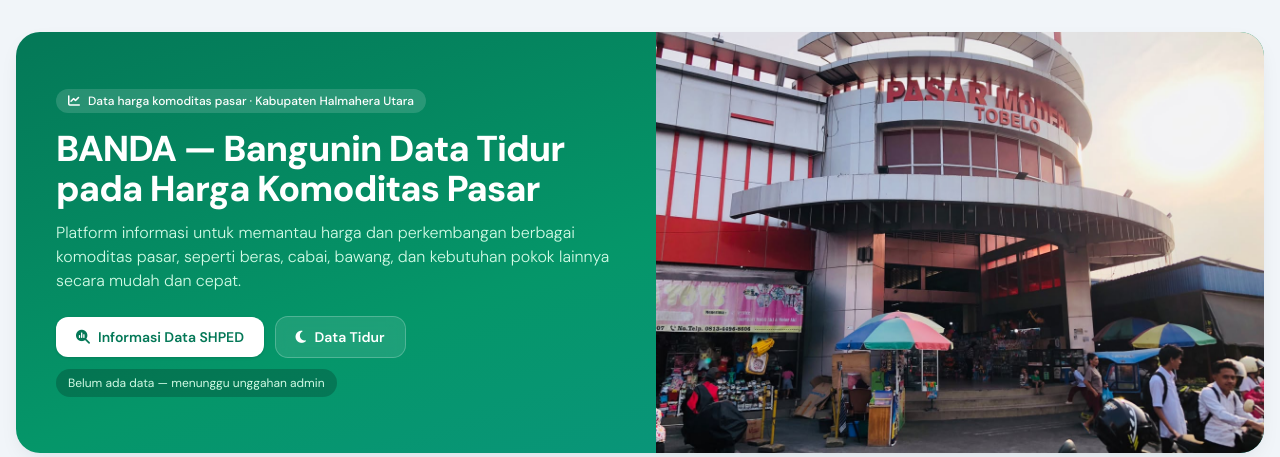
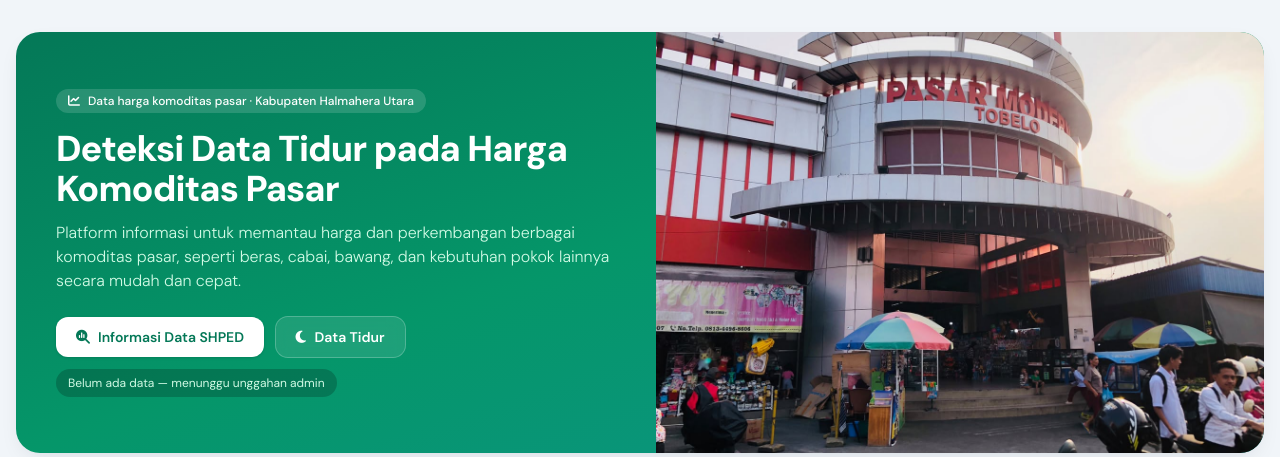
Before and after one commit to ilhamrizanto/data-tidur-bps-halut, a PHP site: page /index.php in a window 1280 px wide. Shown: the part 65-522 px from the top of the page. Run offline with PHP 8.4, Linux system fonts and the light colour scheme; the visitor is signed in with stand-in values (Sample User, id 1); data that the repository does not hold is empty; some libraries are stand-ins or nearby versions.

Commit message:
Revert "feat: branding BANDA — nama & identitas aplikasi (Bangunin Data Tidur); logo tetap BPS"
This reverts commit a49217a487b9247991ad58d78ff1d50eb1dd5374.

```diff
--- a/config/config.php
+++ b/config/config.php
@@ -11,8 +11,8 @@ function env(string $key, ?string $default = null): ?string
     return ($v === false || $v === '') ? $default : $v;
 }
 
-define('APP_NAME', 'BANDA');
-define('APP_TAGLINE', 'Bangunin Data Tidur · Deteksi Harga Komoditas Pasar');
+define('APP_NAME', 'Deteksi Data Tidur');
+define('APP_TAGLINE', 'Analisis Harga Komoditas Pasar');
 
 // ---------- Database MySQL ----------
 define('DB_HOST', env('DB_HOST', '127.0.0.1'));
--- a/dashboard.php
+++ b/dashboard.php
@@ -16,7 +16,7 @@ include __DIR__ . '/includes/header.php';
   <!-- Judul halaman -->
   <div class="mb-8 flex flex-wrap items-center justify-between gap-3">
     <div>
-      <h1 class="text-2xl font-extrabold tracking-tight">BANDA — Deteksi Data Tidur</h1>
+      <h1 class="text-2xl font-extrabold tracking-tight">Deteksi Data Tidur</h1>
       <p class="mt-1 text-sm text-slate-500">
         Pantau, unggah, dan analisis harga komoditas yang konstan tiga bulan atau lebih (data tidur).
         <?php if ($isViewer): ?>Anda masuk sebagai <b>viewer</b> — hanya dapat melihat.<?php endif; ?>
--- a/includes/header.php
+++ b/includes/header.php
@@ -59,7 +59,7 @@ $canPanel   = $isAdmin || $isViewer; // boleh membuka dashboard admin
     <?php if ($area === 'admin'): ?>
       <div class="hidden items-center gap-1 text-sm font-medium md:flex">
         <a href="dashboard.php" class="rounded-lg px-3 py-2 <?= $active === 'dashboard' ? 'bg-primary-50 text-primary-700' : 'text-slate-600 hover:bg-slate-100' ?>">Dashboard</a>
-        <?php if ($isAdmin): ?><a href="upload.php"  class="rounded-lg px-3 py-2 <?= $active === 'upload' ? 'bg-primary-50 text-primary-700' : 'text-slate-600 hover:bg-slate-100' ?>">Deteksi</a><?php endif; ?>
+        <?php if ($isAdmin): ?><a href="upload.php"  class="rounded-lg px-3 py-2 <?= $active === 'upload' ? 'bg-primary-50 text-primary-700' : 'text-slate-600 hover:bg-slate-100' ?>">Deteksi Data Tidur</a><?php endif; ?>
         <?php if ($isViewer): ?><span class="rounded-lg bg-violet-50 px-3 py-2 text-xs font-semibold text-violet-700"><i class="fa-solid fa-eye mr-1.5 text-[10px]" aria-hidden="true"></i>Viewer</span><?php endif; ?>
         <a href="index.php" target="_blank" class="rounded-lg px-3 py-2 text-slate-600 hover:bg-slate-100">Halaman Publik <i class="fa-solid fa-arrow-up-right-from-square ml-1 text-xs" aria-hidden="true"></i></a>
         <a href="logout.php" class="ml-2 rounded-xl bg-slate-900 px-4 py-2 text-white hover:bg-slate-700"><i class="fa-solid fa-right-from-bracket mr-1.5 text-xs" aria-hidden="true"></i>Keluar</a>
@@ -91,7 +91,7 @@ $canPanel   = $isAdmin || $isViewer; // boleh membuka dashboard admin
   <div id="mobileMenu" class="hidden border-t border-slate-200 bg-white px-4 py-3 md:hidden">
     <?php if ($area === 'admin'): ?>
       <a href="dashboard.php" class="block rounded-lg px-3 py-2 text-sm font-medium <?= $active === 'dashboard' ? 'bg-primary-50 text-primary-700' : 'text-slate-600' ?>">Dashboard</a>
-      <?php if ($isAdmin): ?><a href="upload.php"  class="block rounded-lg px-3 py-2 text-sm font-medium <?= $active === 'upload' ? 'bg-primary-50 text-primary-700' : 'text-slate-600' ?>">Deteksi</a><?php endif; ?>
+      <?php if ($isAdmin): ?><a href="upload.php"  class="block rounded-lg px-3 py-2 text-sm font-medium <?= $active === 'upload' ? 'bg-primary-50 text-primary-700' : 'text-slate-600' ?>">Deteksi Data Tidur</a><?php endif; ?>
       <?php if ($isViewer): ?><span class="block rounded-lg px-3 py-2 text-xs font-semibold text-violet-700"><i class="fa-solid fa-eye mr-1.5 text-[10px]" aria-hidden="true"></i>Mode Viewer — hanya melihat</span><?php endif; ?>
       <a href="index.php"   class="block rounded-lg px-3 py-2 text-sm font-medium text-slate-600">Halaman Publik <i class="fa-solid fa-arrow-up-right-from-square ml-1 text-xs" aria-hidden="true"></i></a>
       <a href="logout.php"  class="mt-2 block rounded-xl bg-slate-900 px-4 py-2 text-center text-sm font-medium text-white"><i class="fa-solid fa-right-from-bracket mr-1.5 text-xs" aria-hidden="true"></i>Keluar</a>
--- a/index.php
+++ b/index.php
@@ -50,7 +50,7 @@ $grupKuesMeta = [
           Data harga komoditas pasar · Kabupaten Halmahera Utara
         </span>
         <h1 class="max-w-3xl text-3xl font-extrabold leading-tight tracking-tight md:text-4xl">
-          BANDA — Bangunin Data Tidur pada Harga Komoditas Pasar
+          Deteksi Data Tidur pada Harga Komoditas Pasar
         </h1>
         <p class="mt-3 max-w-2xl text-sm font-light leading-relaxed text-emerald-100 md:text-base">
           Platform informasi untuk memantau harga dan perkembangan berbagai komoditas pasar, seperti beras, cabai, bawang, dan kebutuhan pokok lainnya secara mudah dan cepat.
--- a/tentang-kami.php
+++ b/tentang-kami.php
@@ -123,7 +123,7 @@ $tahunKini  = date('Y');
         <p class="mt-4 max-w-xl text-sm leading-relaxed text-slate-500 md:text-base">
           Memimpin tim distribusi dan bertanggung jawab atas pengumpulan, pengolahan, serta
           penyebaran data harga SHPED di Kabupaten Halmahera Utara serta memastikan data bulanan
-          lengkap dan berkualitas sebelum dianalisis oleh sistem BANDA (Bangunin Data Tidur).
+          lengkap dan berkualitas sebelum dianalisis oleh sistem Deteksi Data Tidur.
         </p>
       </div>
 
```
Also changed, not shown: HANDOVER.md (+2 -3 lines), .hermes.md, README.md.
